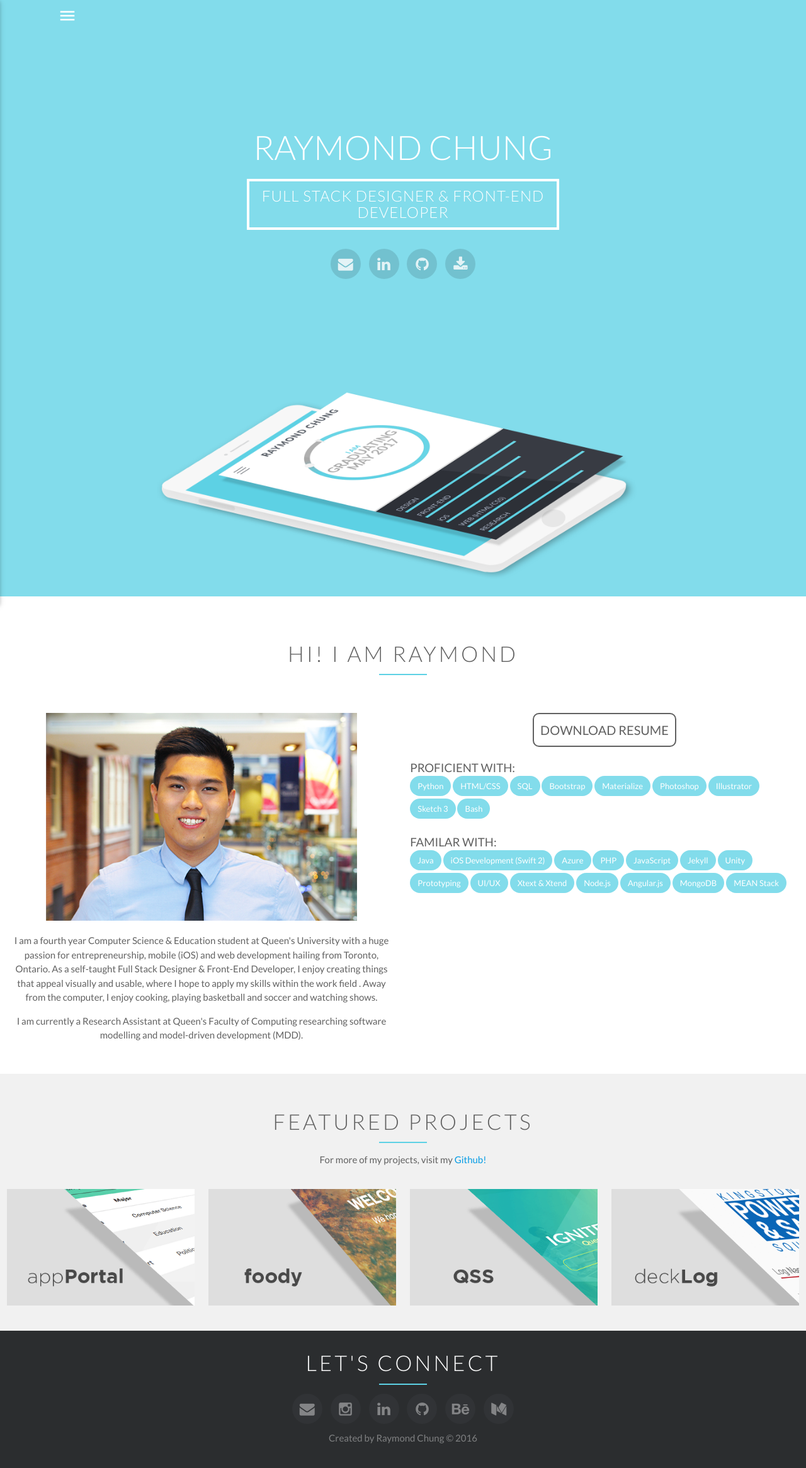
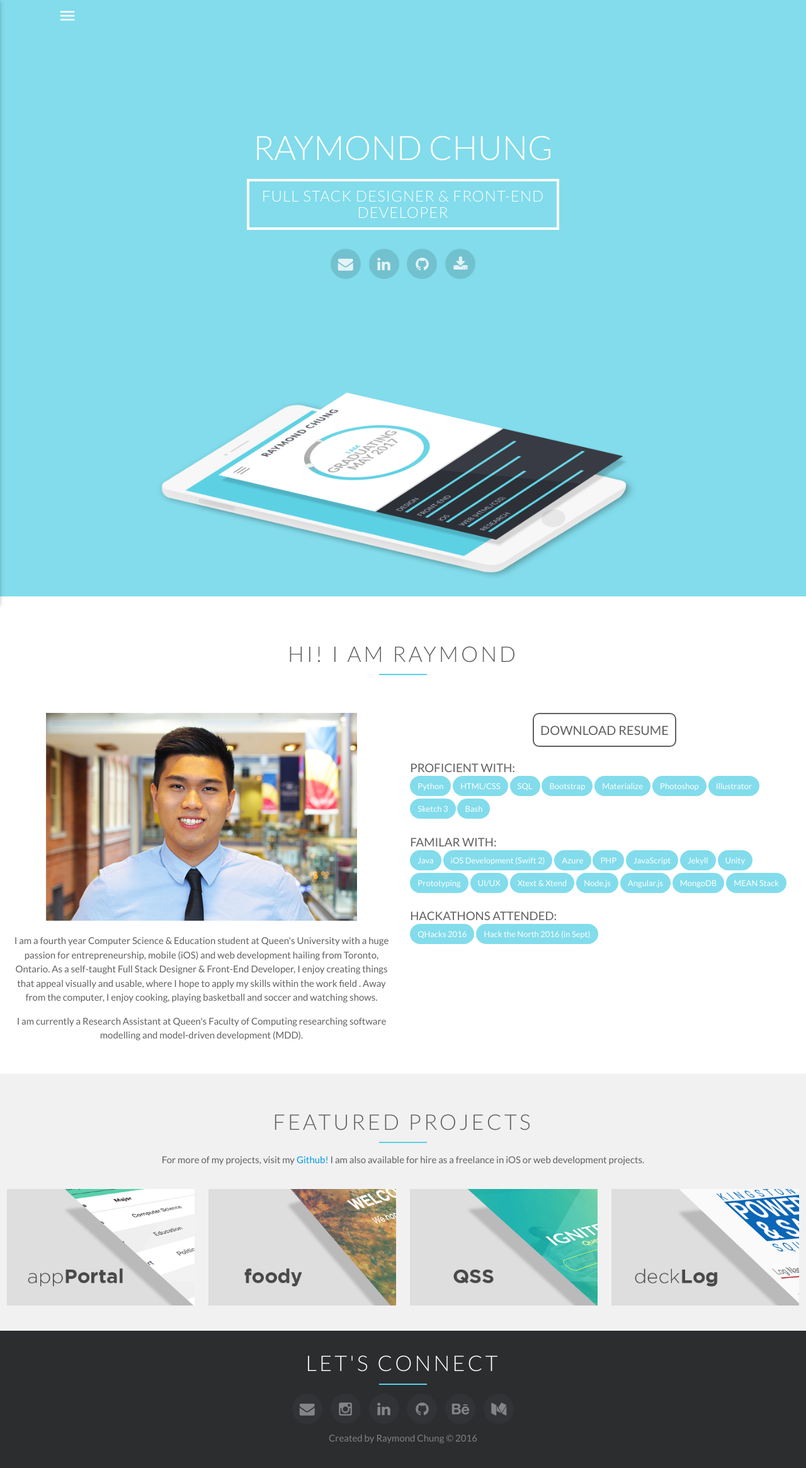
Before and after one commit to Web-Dev-Collaborative/Personal-Website-V2, a Jekyll site: the page built from index.html, in a window 1280 px wide. Shown: the whole page at 63% size. Built offline with Jekyll 4.4.1, drawn with Linux system fonts in a browser that asks for light colours; nearby versions of some CDN libraries.

Commit message:
Made font size bigger in mobile devices

```diff
--- a/_includes/about.html
+++ b/_includes/about.html
@@ -1,6 +1,7 @@
 {% assign array1 = "Python,HTML/CSS,SQL,Bootstrap,Materialize,Photoshop,Illustrator,Sketch 3,Bash" | split: "," %}
 {% assign array2 = "Java,iOS Development (Swift 2),Azure,PHP,JavaScript,Jekyll,Unity,Prototyping,UI/UX,Xtext &amp; Xtend,Node.js,Angular.js,MongoDB,MEAN Stack" | split: "," %}
 {% assign array3 = "React" | split: "," %}
+{% assign array4 = "QHacks 2016,Hack the North 2016 (in Sept)" | split: "," %}
 
 <section id="about" class="section scrollspy">
 	<div class="row center aTop">
@@ -10,7 +11,7 @@
 	<div class="row">
 		<div class="col s12 m6 l6 center">
 			<img id='pic' src="img/raymond.jpg">
-			<p>I am a fourth year Computer Science &amp; Education student at Queen's University with a huge passion for entrepreneurship, mobile (iOS) and web development hailing from Toronto, Ontario. As a self-taught Full Stack Designer &amp; Front-End Developer, I enjoy creating things that appeal visually and usable, where I hope to apply my skills within the work field . Away from the computer, I enjoy cooking, playing basketball and soccer and watching shows.</p><p>I am currently a Research Assistant at Queen's Faculty of Computing researching software modelling and model-driven development (MDD).</p>
+			<p id="desc">I am a fourth year Computer Science &amp; Education student at Queen's University with a huge passion for entrepreneurship, mobile (iOS) and web development hailing from Toronto, Ontario. As a self-taught Full Stack Designer &amp; Front-End Developer, I enjoy creating things that appeal visually and usable, where I hope to apply my skills within the work field . Away from the computer, I enjoy cooking, playing basketball and soccer and watching shows.</p><p id="desc">I am currently a Research Assistant at Queen's Faculty of Computing researching software modelling and model-driven development (MDD).</p>
 		</div>
 		<div class="col s12 m6 l6">
 			<div class="center">
@@ -26,7 +27,11 @@
 			{% endfor %}
 			<!--<p id="aboutSkills">CURRENTLY LEARNING:</p>
 			{% for k in array3 %}
-			<div id="skills" class="chip">{{ k }}</div>-->
+			<div id="skills" class="chip">{{ k }}</div>
+			{% endfor %}-->
+			<p id="aboutSkills">HACKATHONS ATTENDED:</p>
+			{% for k in array4 %}
+			<div id="skills" class="chip">{{ k }}</div>
 			{% endfor %}
 		</div>
 	</div>
--- a/_includes/projects.html
+++ b/_includes/projects.html
@@ -2,7 +2,7 @@
 	<div class="row center">
 		<h4 id="title">FEATURED PROJECTS</h4>
 		<hr id="hrTitle">
-		<p>For more of my projects, visit my <a href="http://github.com/rchung95">Github!</p></a>
+		<p>For more of my projects, visit my <a href="http://github.com/rchung95">Github!</a> I am also available for hire as a freelance in iOS or web development projects.</p>
 	</div>
 		<div class="row center">
 		{% for things in site.posts %}
--- a/css/index.css
+++ b/css/index.css
@@ -30,9 +30,6 @@
     padding-top: 100px;
     height: 100vh;
     width: 100vw;
-}
-
-section#about {
 }
 
 section#projects {
@@ -101,6 +98,10 @@
 /*------------------ 3. About ------------------*/
 img#pic {
     width: 90%;
+}
+
+p#desc {
+    font-size: 1.15rem;
 }
 
 h2#raymond {
@@ -261,6 +262,10 @@
         width: auto;
         max-width: 100%;
     }
+
+    p#desc {
+        font-size: 1rem;
+    }
 }
 
 @media(min-width: 901px) {
```
Also changed, not shown: 2 other files.
